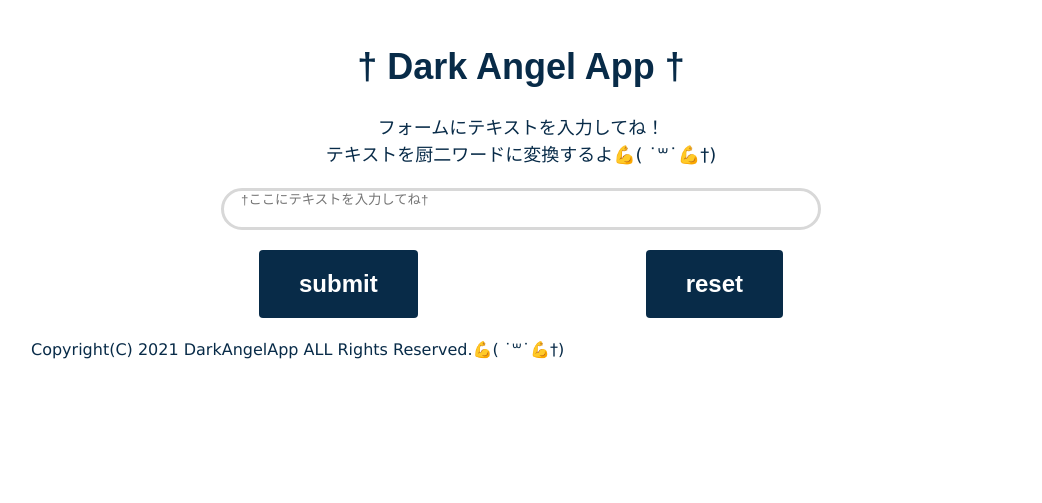
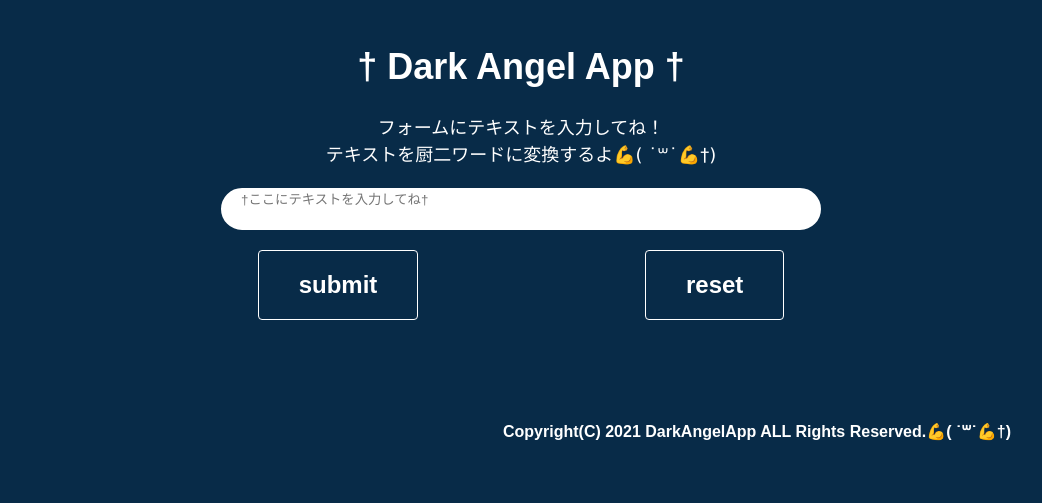
Before and after one commit to aoitech/dark_angel_app, a PHP site: page / in a window 1280 px wide. Shown: the top 503 px of the page, without its empty margins (119-1161 px from the left). Run offline with PHP 8.4, Linux system fonts and the light colour scheme.

Commit message:
css-footer

```diff
--- a/css/style.css
+++ b/css/style.css
@@ -1,5 +1,7 @@
 body {
-  color: #082b48;
+  /* color: #082b48; */
+  color: #fff;
+  background-color: #082b48;
   font-family: Verdana, Geneva, Tahoma, sans-serif;
   line-height: 1.5;
 }
@@ -61,7 +63,7 @@ input[type="text"] {
   margin: 0 auto;
   padding-bottom: 20px;
   border-radius: 999px;
-  border: 3px solid #d8d8d8;
+  border: 3px solid #fff;
 }
 
 input[type="text"]::placeholder{
@@ -70,7 +72,7 @@ input[type="text"]::placeholder{
 }
 
 .form-parent {
-  padding: 20px 0;
+  padding: 20px 0 40px 0;
   display: flex;
   justify-content: space-evenly;
 }
@@ -84,5 +86,21 @@ input[type="text"]::placeholder{
   font-size: 24px;
   font-weight: bold;
   border-radius: 4px;
-  border: none;
+  border:solid 1px  #fff;
 }
+
+/* ==============================
+footer
+============================== */
+footer {
+  padding: 60px 0;
+  bottom: 0;
+}
+
+
+.footer-copyright {
+  font-family: fantasy, Geneva, Tahoma, sans-serif;
+  color: #fff;
+  font-weight: bold;
+  text-align: right;
+}
--- a/index.html
+++ b/index.html
@@ -36,8 +36,8 @@
   </section>
 
   <footer>
-    <div class="container">
-      <p class="footer">Copyright(C) 2021 DarkAngelApp ALL Rights Reserved.💪( ˙꒳˙💪†)</p>
+    <div class="container footer-container">
+      <p class="footer-copyright">Copyright(C) 2021 DarkAngelApp ALL Rights Reserved.💪( ˙꒳˙💪†)</p>
     </div>
   </footer>
 </body>
```
